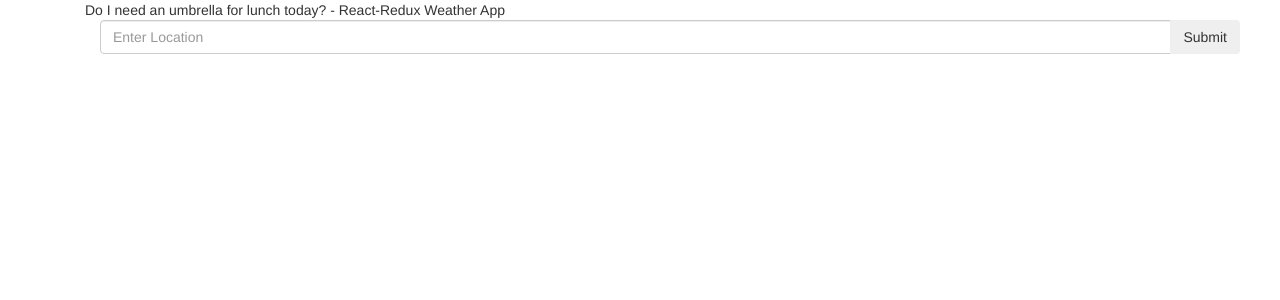
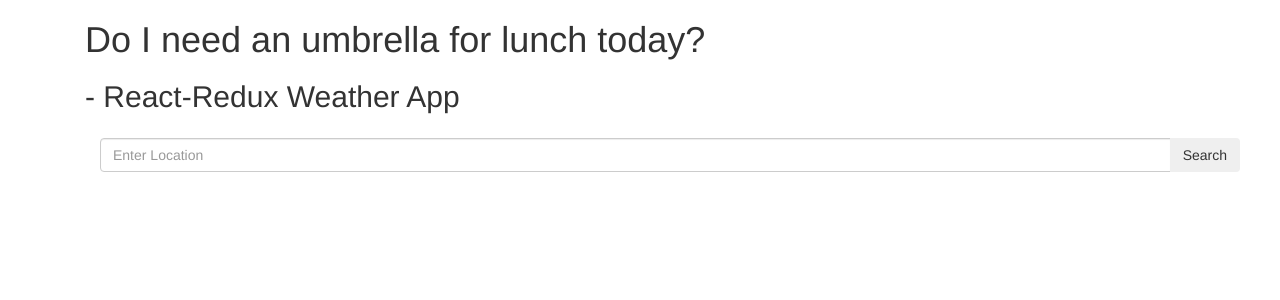
Before and after one commit to Allans-dev/ReactReduxWeather, a React app: page / in a window 1280 px wide. Shown: the top 300 px of the page. Built offline with nearby package versions, Linux system fonts and the light colour scheme.

Commit message:
Formatting and Temperature
 - added some padding and margins
 - moved weekday Art into function and refactored
 - added temperature to brief and units

```diff
--- a/css/style.css
+++ b/css/style.css
@@ -12,9 +12,21 @@
   }
 
 /* -----------------------
+   SEARCH_BAR
+   ----------------------- */
+
+   .searchBar {
+     margin-top: 15px;
+   }
+
+/* -----------------------
    LOCATION_BRIEF
    ----------------------- */
 
   .locationBrief {
+    margin-top: 15px;
+  }
 
+  .briefItem {
+    padding: 10px 0;
   }
--- a/index.html
+++ b/index.html
@@ -8,7 +8,8 @@
 
 <body>
     <div class="container-fluid">
-      Do I need an umbrella for lunch today? - React-Redux Weather App
+      <h1>Do I need an umbrella for lunch today?</h1>
+      <h2> - React-Redux Weather App</h2>
       <div class="container"></div>
     </div>
 </body>
--- a/src/containers/location_brief.js
+++ b/src/containers/location_brief.js
@@ -17,17 +17,18 @@ class LocationBrief extends Component {
     const forecastArr = [dayOne, dayTwo, dayThree, dayFour, dayFive];
 
     // converting timestamp to weekday
-    const weekDay = ['Sunday', 'Monday', 'Tuesday', 'Wednesday', 'Thursday', 'Friday', 'Saturday'];
-
     function weekDayFunction (date) {
+      const weekDay = ['Sunday', 'Monday', 'Tuesday', 'Wednesday', 'Thursday', 'Friday', 'Saturday'];
       let dateNo = new Date(date.slice(0, 10));
-      let dayNo = dateNo.getDay();
-      return weekDay[dayNo];
+      return weekDay[dateNo.getDay()];
     }
 
+    function tempUnits (k) {
+      return Math.round(k - 273.15);
+    }
 
     return (
-      <div key={name} className="row">
+      <div key={name} className="row briefItem">
         <div className="col-md-2 col-sm-2 cityName">
           {name}
         </div>
@@ -35,6 +36,8 @@ class LocationBrief extends Component {
           return (
             <div key={day.dt_txt} className="col-md-2 col-sm-2">
               {weekDayFunction(day.dt_txt)}
+              <br />
+              {tempUnits(day.main.temp)} &#8451;
               <br />
               {day.weather[0].description}
             </div>
--- a/src/containers/search_bar.js
+++ b/src/containers/search_bar.js
@@ -29,7 +29,7 @@ class SearchBar extends Component {
 
   render() {
     return (
-      <form onSubmit={this.onFormSubmit} className="input-group">
+      <form onSubmit={this.onFormSubmit} className="input-group searchBar">
         <input
           placeholder="Enter Location"
           className="form-control"
@@ -37,7 +37,7 @@ class SearchBar extends Component {
           onChange={this.onInputChange}
         />
         <span className="input-group-btn">
-          <button type="submit" className="btn btn-secondary">Submit</button>
+          <button type="submit" className="btn btn-secondary">Search</button>
         </span>
       </form>
     );
```
Lines whose indentation alone changed are shown as unchanged.
